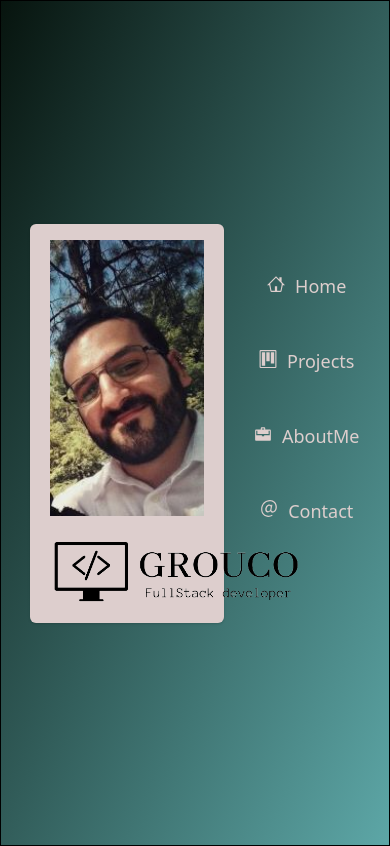
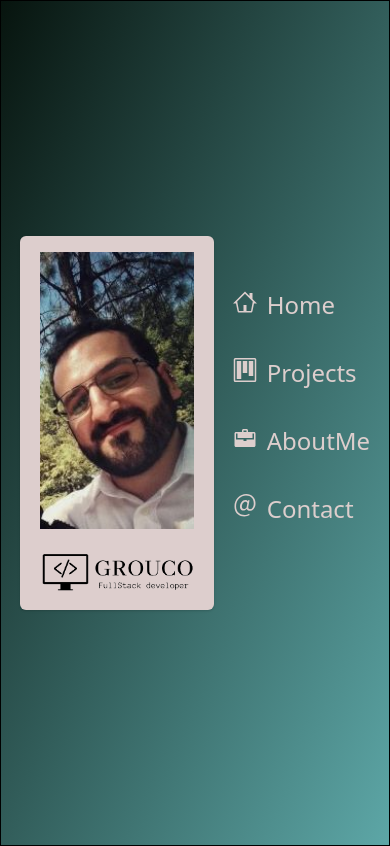
Before and after one commit to Ricardo-Gabriel-Rouco/Portfolio, a React (Vite) app in the folder portfolio/: page / in a window 390 px wide. Built offline with nearby package versions, Linux system fonts and the light colour scheme.

Commit message:
detalles responsive

```diff
--- a/portfolio/src/Views/Landing.jsx
+++ b/portfolio/src/Views/Landing.jsx
@@ -12,7 +12,7 @@ const Landing = () => {
         <Card maxW="sm" backgroundColor={theme.colors.bg3}>
           <CardBody paddingTop={'1rem'} paddingBottom={'1rem'}>
             <Image src={image} maxH={"300px"} w={'250px'} objectFit={'cover'}/>
-            <Image src={logo} maxH={"200px"} maxW={"250px"} paddingTop={'1.5rem'} />
+            <Image src={logo} maxH={"200px"} w={"250px"} paddingTop={'1.5rem'} objectFit={'cover '}/>
           </CardBody>
         </Card>
         {/* aca irian un par de boludces sobre mi */}
--- a/portfolio/src/components/Menu/Menu.jsx
+++ b/portfolio/src/components/Menu/Menu.jsx
@@ -5,11 +5,11 @@ import { theme } from "../../theme";
 import { Link as routerlink } from "react-router-dom";
 const MainMenu = () => {
   return (
-    <Flex flexDirection="column" alignItems="center">
+    <Flex flexDirection="column" alignItems="left" fontSize={theme.fontSizes.xxl}>
       <Link
         color={theme.fontColors.primary}
-        marginBottom={"3rem"}
-        fontSize={theme.fontSizes.lg}
+        marginBottom={"2rem"}
+        fontSize={theme.fontSizes.xxl}
       >
         {/* link a la agina inicial, buscar icons de react icon o de chakra */}
         <Icon as={GoHome} marginRight={"10px"} />
@@ -17,8 +17,8 @@ const MainMenu = () => {
       </Link>
       <Link
         color={theme.fontColors.primary}
-        marginBottom={"3rem"}
-        fontSize={theme.fontSizes.lg}
+        marginBottom={"2rem"}
+        fontSize={theme.fontSizes.xxl}
         as={routerlink}
         to="/projects"
       >
@@ -28,8 +28,8 @@ const MainMenu = () => {
       </Link>
       <Link
         color={theme.fontColors.primary}
-        marginBottom={"3rem"}
-        fontSize={theme.fontSizes.lg}
+        marginBottom={"2rem"}
+        fontSize={theme.fontSizes.xxl}
       >
         {/* aca pondre una suerte de CV con tecnologias, algunos datos personales y va ir mi foto de la landing */}
         <Icon as={GoBriefcase} marginRight={"10px"} />
@@ -37,8 +37,8 @@ const MainMenu = () => {
       </Link>
       <Link
         color={theme.fontColors.primary}
-        marginBottom={"3rem"}
-        fontSize={theme.fontSizes.lg}
+        marginBottom={"2rem"}
+        fontSize={theme.fontSizes.xxl}
       >
         {/* aca va air formulario de contacto via mail, ver email.js */}
         <Icon as={GoMention} marginRight={"10px"} />
--- a/portfolio/src/components/Projects/Projects.jsx
+++ b/portfolio/src/components/Projects/Projects.jsx
@@ -1,9 +1,16 @@
-import React from 'react'
+import React from "react";
+import { Flex, Box, Card, CardBody, Image } from "@chakra-ui/react";
 
 function Projects() {
   return (
-    <div>Projects</div>
-  )
+    <Flex
+      height="100vh"
+      justifyContent="space-evenly"
+      alignItems="center"
+    >
+
+    </Flex>
+  );
 }
 
-export default Projects
+export default Projects;
--- a/portfolio/src/theme.js
+++ b/portfolio/src/theme.js
@@ -24,7 +24,7 @@ export const theme = extendTheme({
     md: "1rem",
     lg: "1.125rem",
     xl: "1.25rem",
-    "2xl": "1.5rem",
+    xxl: "1.5rem",
     "3xl": "1.875rem",
     "4xl": "2.25rem",
     "5xl": "3rem",
```
